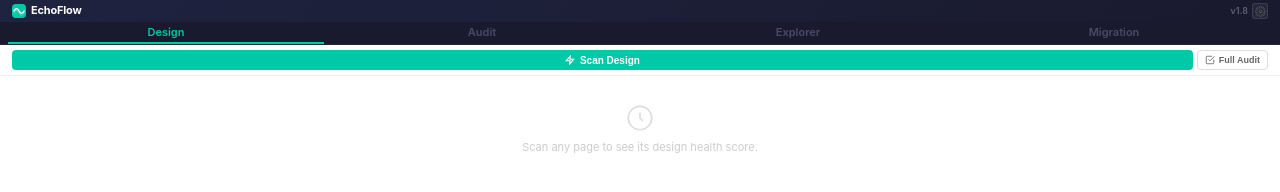
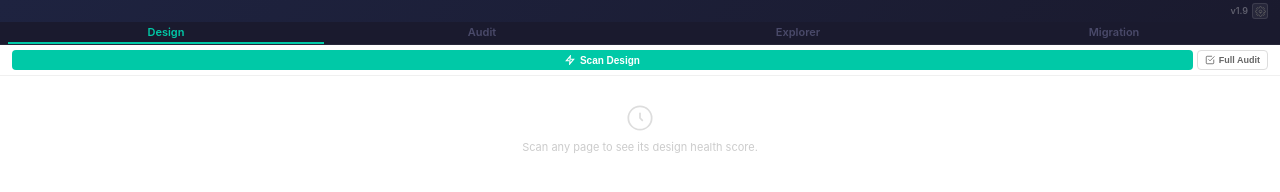
Before and after one commit to AnderMagri/EchoFlow, a browser extension: page sidebar.html in a window 1280 px wide. Drawn offline with Linux system fonts and the light colour scheme.

Commit message:
fix: remove EchoFlow title from header (v1.9)
Tab already shows name and icon — header now just holds version + settings.

Co-Authored-By: Claude Sonnet 4.6 <noreply@anthropic.com>

```diff
--- a/sidebar.css
+++ b/sidebar.css
@@ -28,7 +28,7 @@ body {
   padding: 0 12px;
   display: flex;
   align-items: center;
-  justify-content: space-between;
+  justify-content: flex-end;
   background: linear-gradient(135deg, #1e2340, #1a1a2e);
   flex-shrink: 0;
 }
--- a/sidebar.html
+++ b/sidebar.html
@@ -11,16 +11,8 @@
 
     <!-- Header -->
     <header class="sb-header">
-      <div class="sb-logo">
-        <svg width="14" height="14" viewBox="0 0 22 22" fill="none">
-          <rect width="22" height="22" rx="6" fill="#00C9A7"/>
-          <path d="M3 11 C5.5 6 8.5 6 11 11 C13.5 16 16.5 16 19 11" stroke="white" stroke-width="2.2" stroke-linecap="round" fill="none"/>
-          <path d="M3 14 C5.5 9 8.5 9 11 14 C13.5 19 16.5 19 19 14" stroke="white" stroke-width="1.2" stroke-linecap="round" fill="none" opacity="0.4"/>
-        </svg>
-        <span class="sb-brand">EchoFlow</span>
-      </div>
       <div class="sb-header-right">
-        <span class="sb-version">v1.8</span>
+        <span class="sb-version">v1.9</span>
         <button id="sb-settings-btn" class="sb-icon-btn" title="API Settings">
           <svg width="10" height="10" viewBox="0 0 24 24" fill="none" stroke="currentColor" stroke-width="2" stroke-linecap="round"><circle cx="12" cy="12" r="3"/><path d="M19.4 15a1.65 1.65 0 00.33 1.82l.06.06a2 2 0 010 2.83 2 2 0 01-2.83 0l-.06-.06a1.65 1.65 0 00-1.82-.33 1.65 1.65 0 00-1 1.51V21a2 2 0 01-4 0v-.09A1.65 1.65 0 009 19.4a1.65 1.65 0 00-1.82.33l-.06.06a2 2 0 01-2.83-2.83l.06-.06A1.65 1.65 0 004.68 15a1.65 1.65 0 00-1.51-1H3a2 2 0 010-4h.09A1.65 1.65 0 004.6 9a1.65 1.65 0 00-.33-1.82l-.06-.06a2 2 0 012.83-2.83l.06.06A1.65 1.65 0 009 4.68a1.65 1.65 0 001-1.51V3a2 2 0 014 0v.09a1.65 1.65 0 001 1.51 1.65 1.65 0 001.82-.33l.06-.06a2 2 0 012.83 2.83l-.06.06A1.65 1.65 0 0019.4 9a1.65 1.65 0 001.51 1H21a2 2 0 010 4h-.09a1.65 1.65 0 00-1.51 1z"/></svg>
         </button>
```
